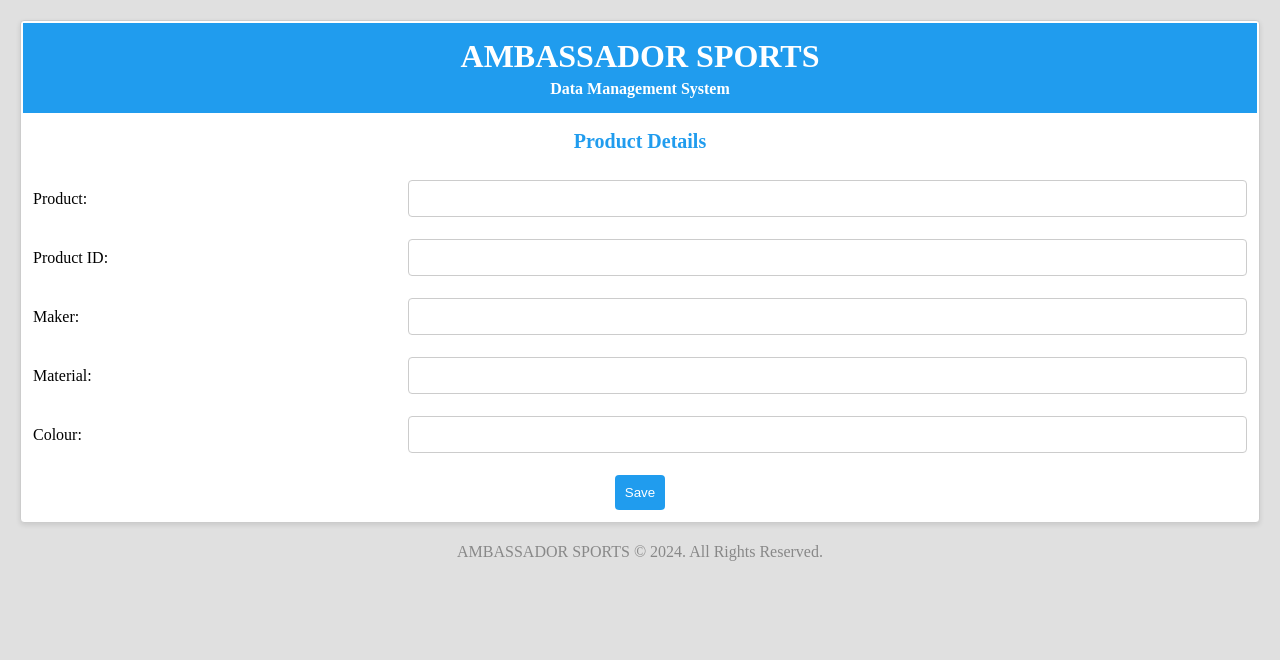
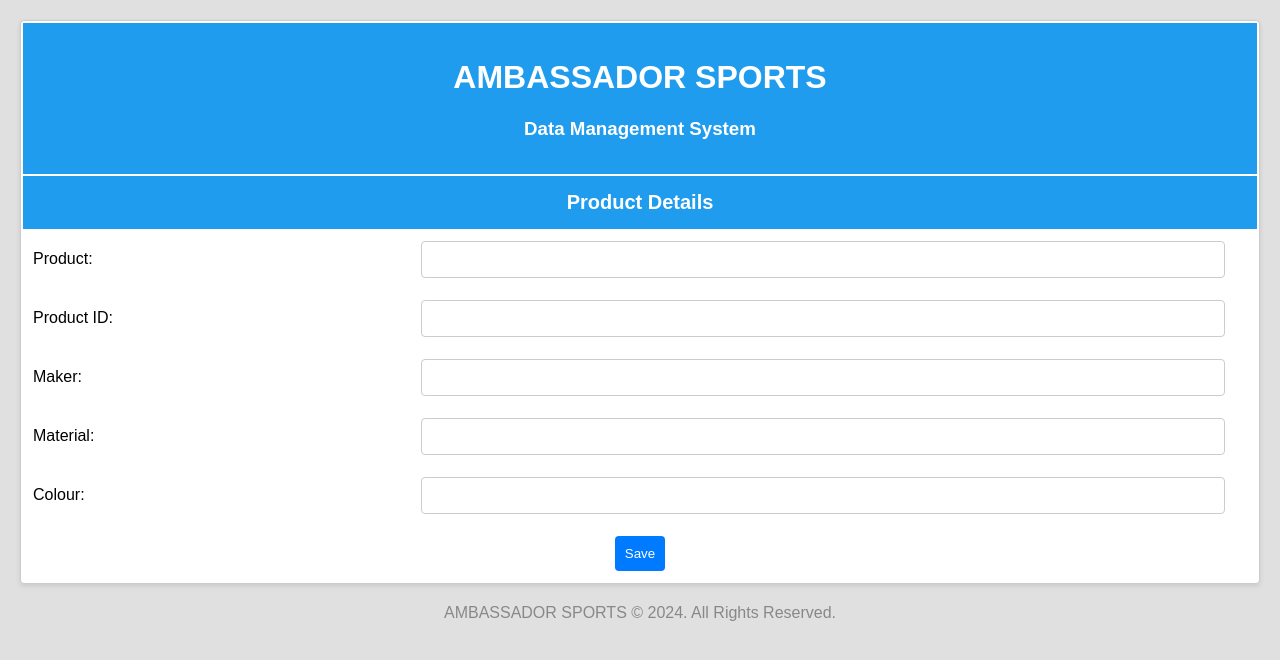
Before and after one commit to Sheikh-Ahmed-Naeem/DBMS-PROJECT, a Flask app: template templates/P_info.html in a window 1280 px wide. Shown: the top 660 px of the page. Run offline with Flask 3, Linux system fonts and the light colour scheme; the template is opened without the code that fills it, so the values that code supplies are empty.

Commit message:
Update P_info.html

```diff
--- a/templates/P_info.html
+++ b/templates/P_info.html
@@ -2,59 +2,103 @@
 <html>
 <head>
 <title>Product Details</title>
+<style>
+    /* General Styles */
+    body {
+        background-color: #e0e0e0;
+        margin: 20px;
+        font-family: Arial, sans-serif;
+    }
+    /* Table Styles */
+    table {
+        width: 100%;
+        background-color: white;
+        border: 1px solid #ccc;
+        border-radius: 4px;
+        box-shadow: 0 2px 5px rgba(0, 0, 0, 0.1);
+    }
+    th {
+        background-color: #209cee;
+        color: white;
+        text-align: center;
+        padding: 15px;
+    }
+    td {
+        padding: 10px;
+    }
+    input[type="text"] {
+        width: calc(100% - 22px); /* Adjusted width */
+        padding: 10px;
+        box-sizing: border-box;
+        border: 1px solid #ccc;
+        border-radius: 4px;
+    }
+
+    /* Button Styles */
+    button {
+        background-color: #007bff;
+        color: white;
+        padding: 10px;
+        border: none;
+        border-radius: 4px;
+        cursor: pointer;
+        transition: background-color 0.3s;
+    }
+    button:hover {
+        background-color: #007bff; /* Hover color */
+    }
+
+    /* Footer Styles */
+    .footer {
+        text-align: center;
+        margin-top: 20px;
+        color: #888;
+    }
+</style>
 </head>
-<body style="background-color: #e0e0e0; margin: 20px;">
-  <table style="width: 100%; background-color: white; border: 1px solid #ccc; border-radius: 4px; box-shadow: 0 2px 5px rgba(0, 0, 0, 0.1);">
+<body>
+
+  <table>
     <tr>
-      <th colspan="2" style="background-color: #209cee; color: white; text-align: center; padding: 15px;">
-        <h1 style="margin: 0;">AMBASSADOR SPORTS</h1>
-        <h3 style="margin: 5px 0 0; font-size: 16px;">Data Management System</h3>
+      <th colspan="2">
+        <h1>AMBASSADOR SPORTS</h1>
+        <h3>Data Management System</h3>
       </th>
     </tr>
     <tr>
-      <th colspan="2" style="text-align: center; padding: 15px; font-size: 20px; color: #209cee;">
+      <th colspan="2" style="font-size: 20px;">
         Product Details
       </th>
     </tr>
     <tr>
-      <td style="padding: 10px;">Product:</td>
-      <td style="padding: 10px;">
-        <input type="text" style="width: 100%; padding: 10px; box-sizing: border-box; border: 1px solid #ccc; border-radius: 4px;">
-      </td>
+      <td>Product:</td>
+      <td><input type="text"></td>
     </tr>
     <tr>
-      <td style="padding: 10px;">Product ID:</td>
-      <td style="padding: 10px;">
-        <input type="text" style="width: 100%; padding: 10px; box-sizing: border-box; border: 1px solid #ccc; border-radius: 4px;">
-      </td>
+      <td>Product ID:</td>
+      <td><input type="text"></td>
     </tr>
     <tr>
-      <td style="padding: 10px;">Maker:</td>
-      <td style="padding: 10px;">
-        <input type="text" style="width: 100%; padding: 10px; box-sizing: border-box; border: 1px solid #ccc; border-radius: 4px;">
-      </td>
+      <td>Maker:</td>
+      <td><input type="text"></td>
     </tr>
     <tr>
-      <td style="padding: 10px;">Material:</td>
-      <td style="padding: 10px;">
-        <input type="text" style="width: 100%; padding: 10px; box-sizing: border-box; border: 1px solid #ccc; border-radius: 4px;">
-      </td>
+      <td>Material:</td>
+      <td><input type="text"></td>
     </tr>
     <tr>
-      <td style="padding: 10px;">Colour:</td>
-      <td style="padding: 10px;">
-        <input type="text" style="width: 100%; padding: 10px; box-sizing: border-box; border: 1px solid #ccc; border-radius: 4px;">
-      </td>
+      <td>Colour:</td>
+      <td><input type="text"></td>
     </tr>
     <tr>
-      <td colspan="2" style="text-align: center; padding: 10px;">
-        <button style="background-color: #209cee; color: white; padding: 10px; border: none; border-radius: 4px; cursor: pointer;">
-          Save
-        </button>
+      <td colspan="2" style="text-align: center;">
+        <button>Save</button>
       </td>
     </tr>
   </table>
-  <div style="text-align: center; margin-top: 20px;">
-    <p style="color: #888;">AMBASSADOR SPORTS &copy; 2024. All Rights Reserved.</p>
+
+  <div class="footer">
+    <p>AMBASSADOR SPORTS &copy; 2024. All Rights Reserved.</p>
+  </div>
 </body>
 </html>
```
